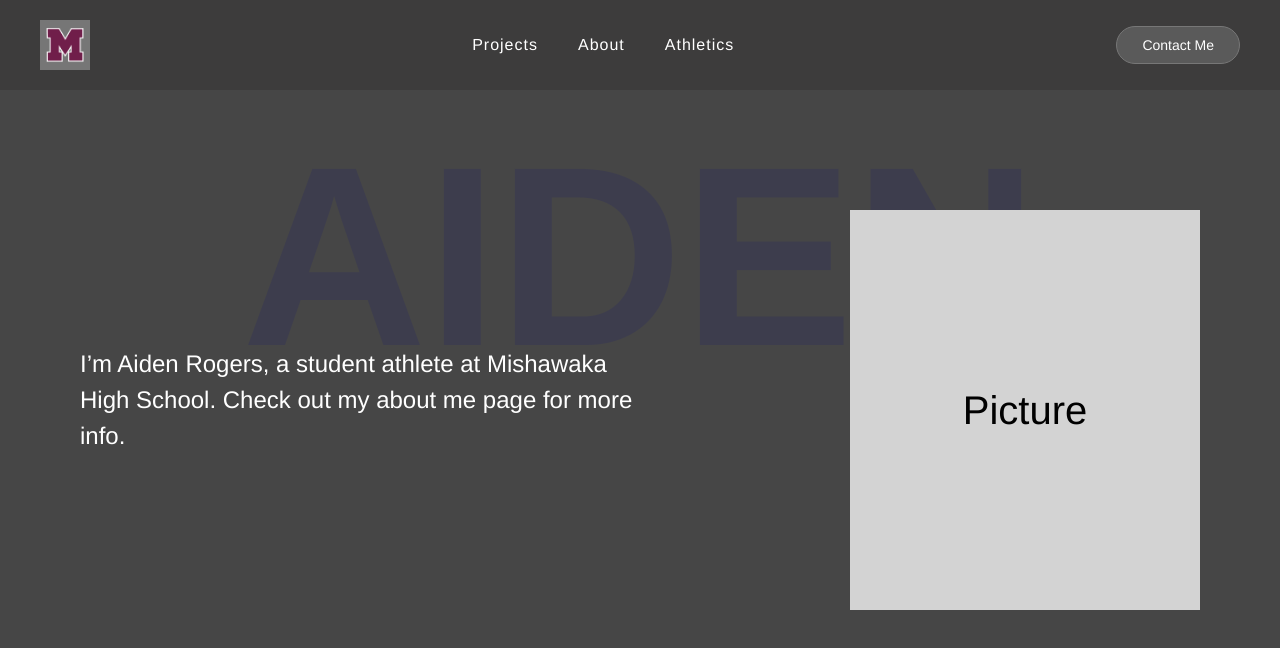
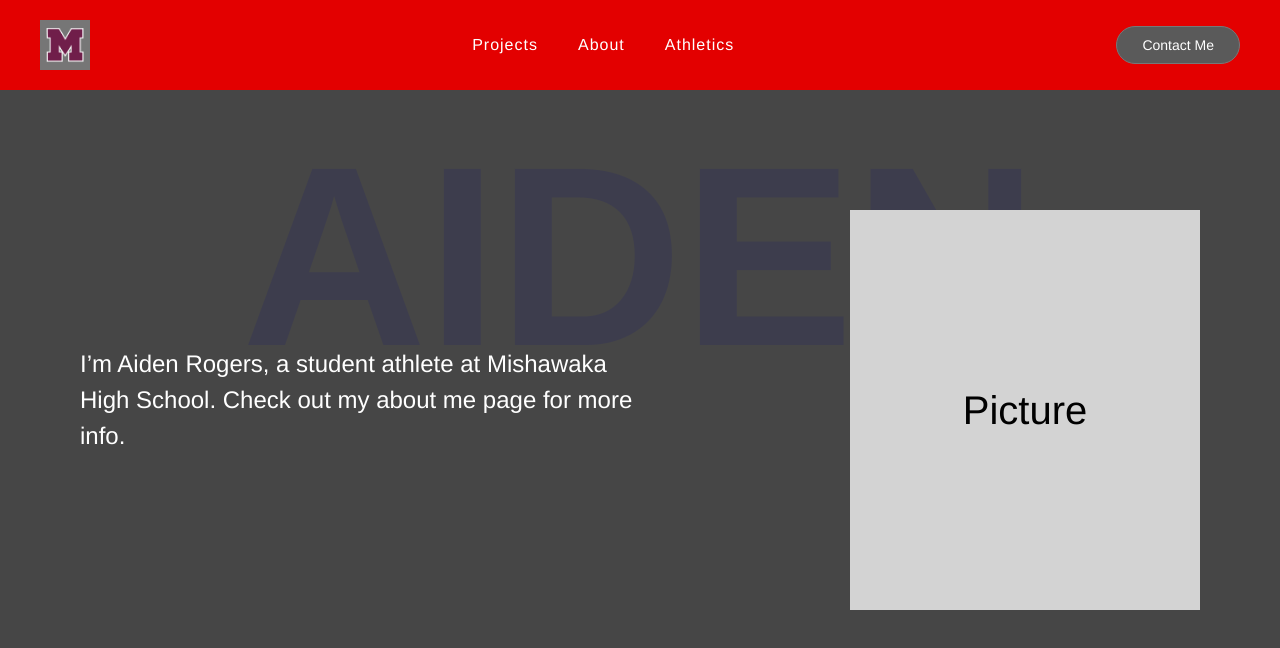
Before and after one commit to aidenrogers1101-bot/aidenrogers1101-bot.github.io, a plain HTML site: page index.html in a window 1280 px wide. Drawn offline with Linux system fonts and the light colour scheme.

Commit message:
Update index.html

```diff
--- a/index.html
+++ b/index.html
@@ -31,7 +31,7 @@
             justify-content: space-between;
             align-items: center;
             padding: 20px 40px;
-            background-color: #3D3C3C;
+            background-color: #E30000;
             position: sticky;
             top: 0;
             z-index: 100;
```
